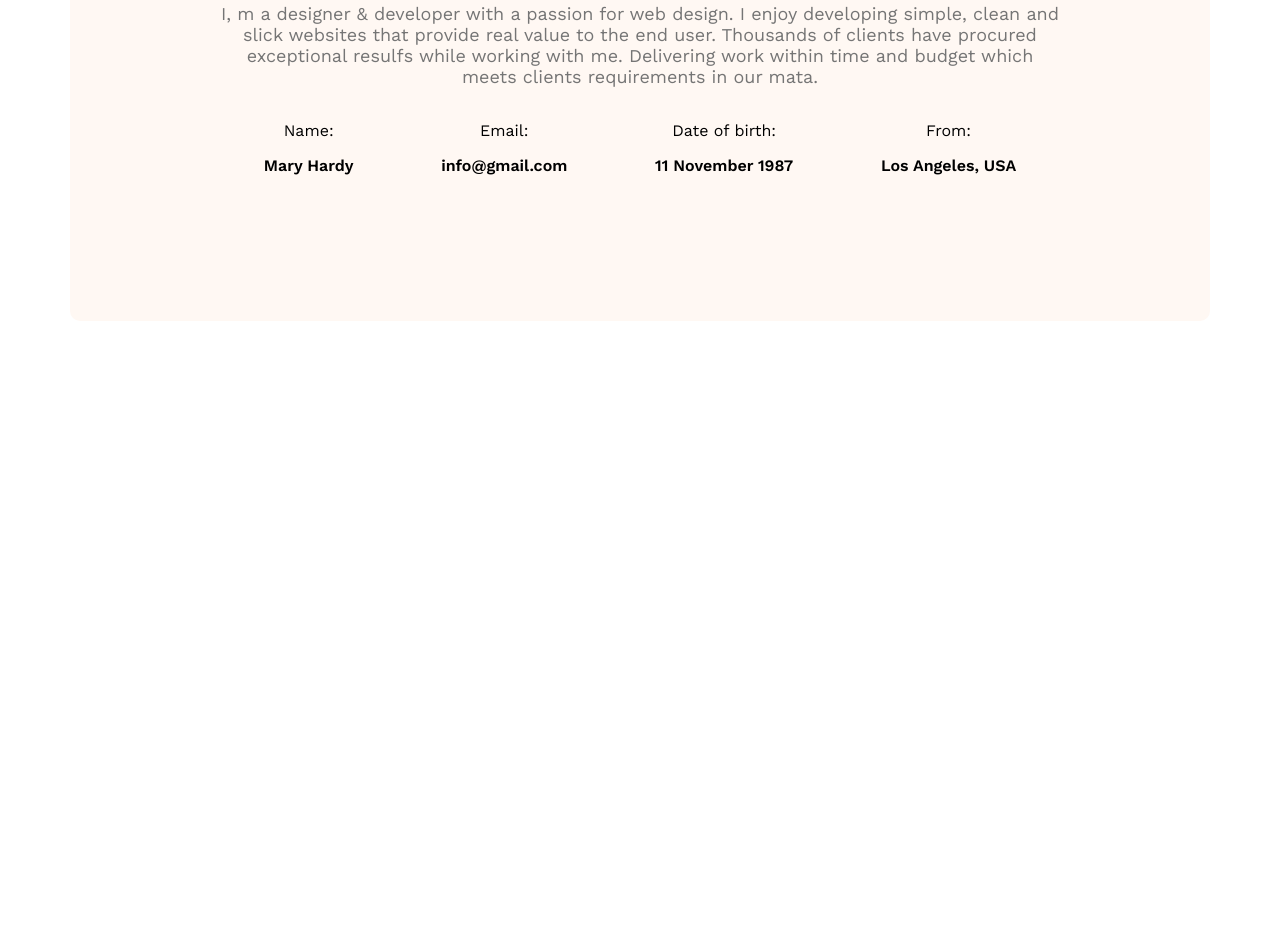
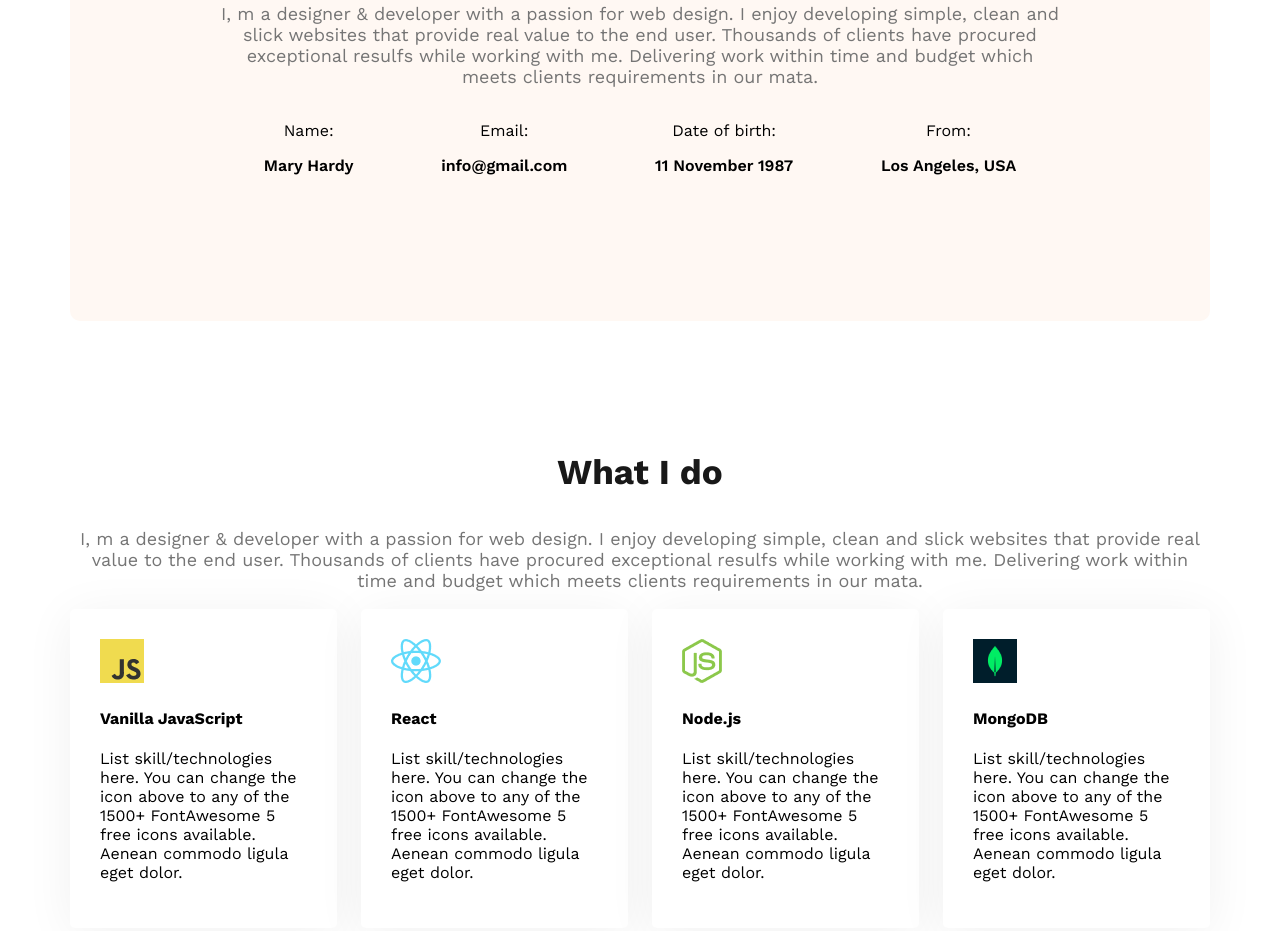
Before and after one commit to shazzadhossain21/web-dev-protfolio, a plain HTML site: page index.html in a window 1280 px wide. Shown: the part 1283-2214 px from the top of the page. Before the commit the page ends 1612 px from the top, so only its background shows below. Drawn offline with nearby package versions, Linux system fonts and the light colour scheme.

Commit message:
skills section added

```diff
--- a/index.html
+++ b/index.html
@@ -56,6 +56,38 @@
             </div>
           </div>
        </section>
+       <section class="skills">
+            <h3 class="section-title text-center">
+                What I do
+            </h3>
+            <p class="section-description text-center">I, m a designer & developer with a passion for web design. I enjoy developing simple, clean and slick websites that provide real value to the end user. Thousands of clients have procured exceptional resulfs while working with me. Delivering work within time and budget which meets clients requirements in our mata.
+
+            </p>
+            <div class="skills-container">
+                <!-- .skill*4>img+h4.skill-title+p.skill-description -->
+
+                <div class="skill">
+                    <img src="images/icons/js.png" alt="">
+                    <h4 class="skill-title">Vanilla JavaScript</h4>
+                    <p class="skill-description">List skill/technologies here. You can change the icon above to any of the 1500+ FontAwesome 5 free icons available. Aenean commodo ligula eget dolor.</p>
+                </div>
+                <div class="skill">
+                    <img src="images/icons/react.png" alt="">
+                    <h4 class="skill-title">React</h4>
+                    <p class="skill-description">List skill/technologies here. You can change the icon above to any of the 1500+ FontAwesome 5 free icons available. Aenean commodo ligula eget dolor.</p>
+                </div>
+                <div class="skill">
+                    <img src="images/icons/nodejs.png" alt="">
+                    <h4 class="skill-title">Node.js</h4>
+                    <p class="skill-description">List skill/technologies here. You can change the icon above to any of the 1500+ FontAwesome 5 free icons available. Aenean commodo ligula eget dolor.</p>
+                </div>
+                <div class="skill">
+                    <img src="images/icons/mongo.png" alt="">
+                    <h4 class="skill-title">MongoDB</h4>
+                    <p class="skill-description">List skill/technologies here. You can change the icon above to any of the 1500+ FontAwesome 5 free icons available. Aenean commodo ligula eget dolor.</p>
+                </div>
+            </div>
+       </section>
     </main>
     <footer>
 
--- a/styles/portfolio.css
+++ b/styles/portfolio.css
@@ -34,6 +34,9 @@
 .section-description{
     font-size: 18px;
     color: #757575;
+}
+.text-center{
+    text-align: center;
 }
 
 /* header style */
@@ -92,12 +95,15 @@ main{
     max-width: 1140px;
     margin: 0 auto ;
 }
+main section {
+    margin-top: 130px;
+}
 /* about styles */
 .about{
     border-radius: 10px;
     padding: 130px 150px;
     text-align: center;
-    margin-top: 130px;
+
 }
 .about-items{
     display: flex;
@@ -106,3 +112,18 @@ main{
 .item-description{
     font-weight: 600;
 }
+
+/* skills style */
+
+.skills-container{
+    display: flex;
+    gap: 24px;
+}
+.skill{
+    padding: 30px;
+    border-radius: 5px;
+
+    box-shadow: 0px 6px 50px 0px rgba(0, 0, 0, 0.06);
+    background: rgb(255, 255, 255);
+
+}
```
